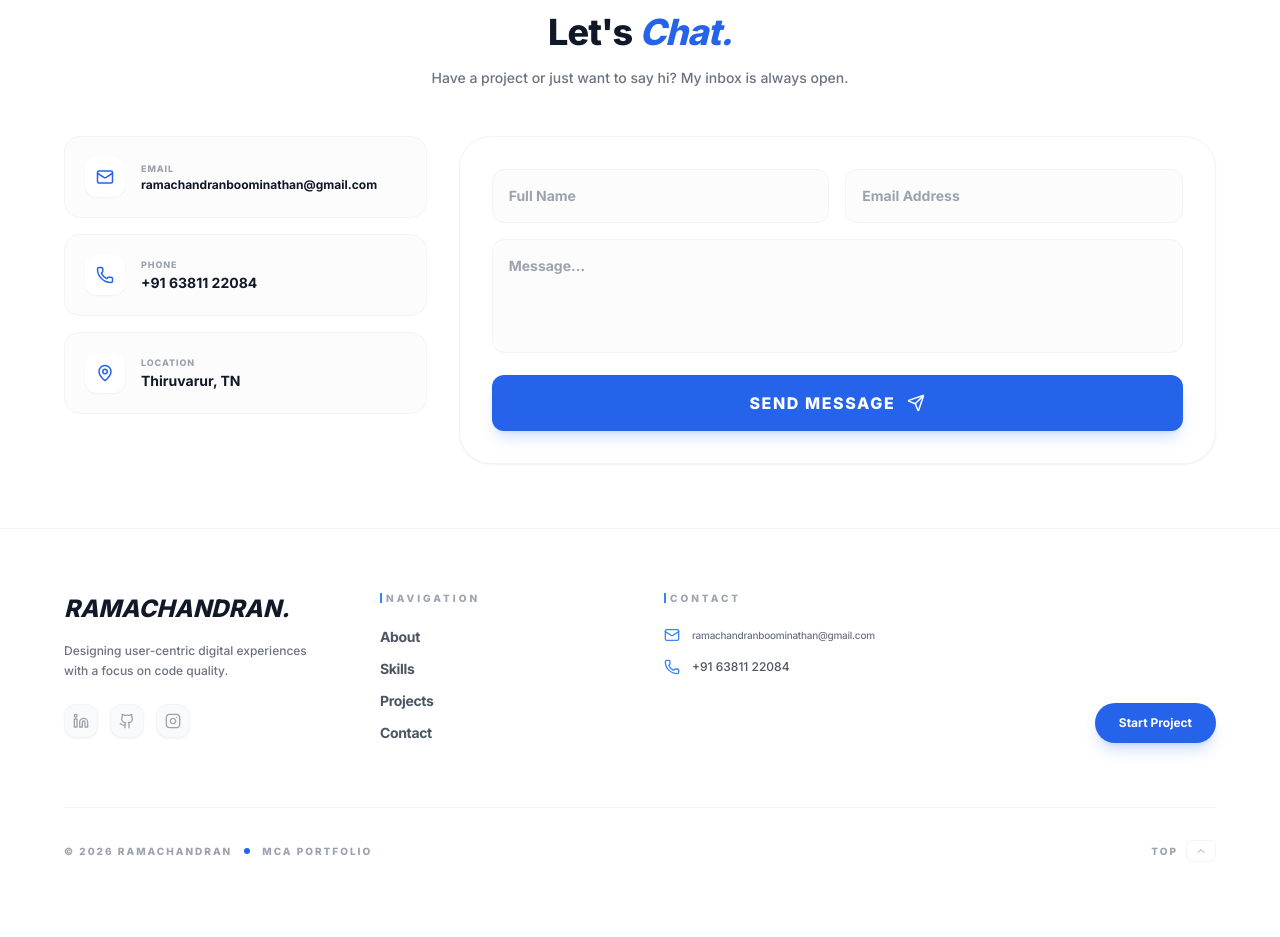
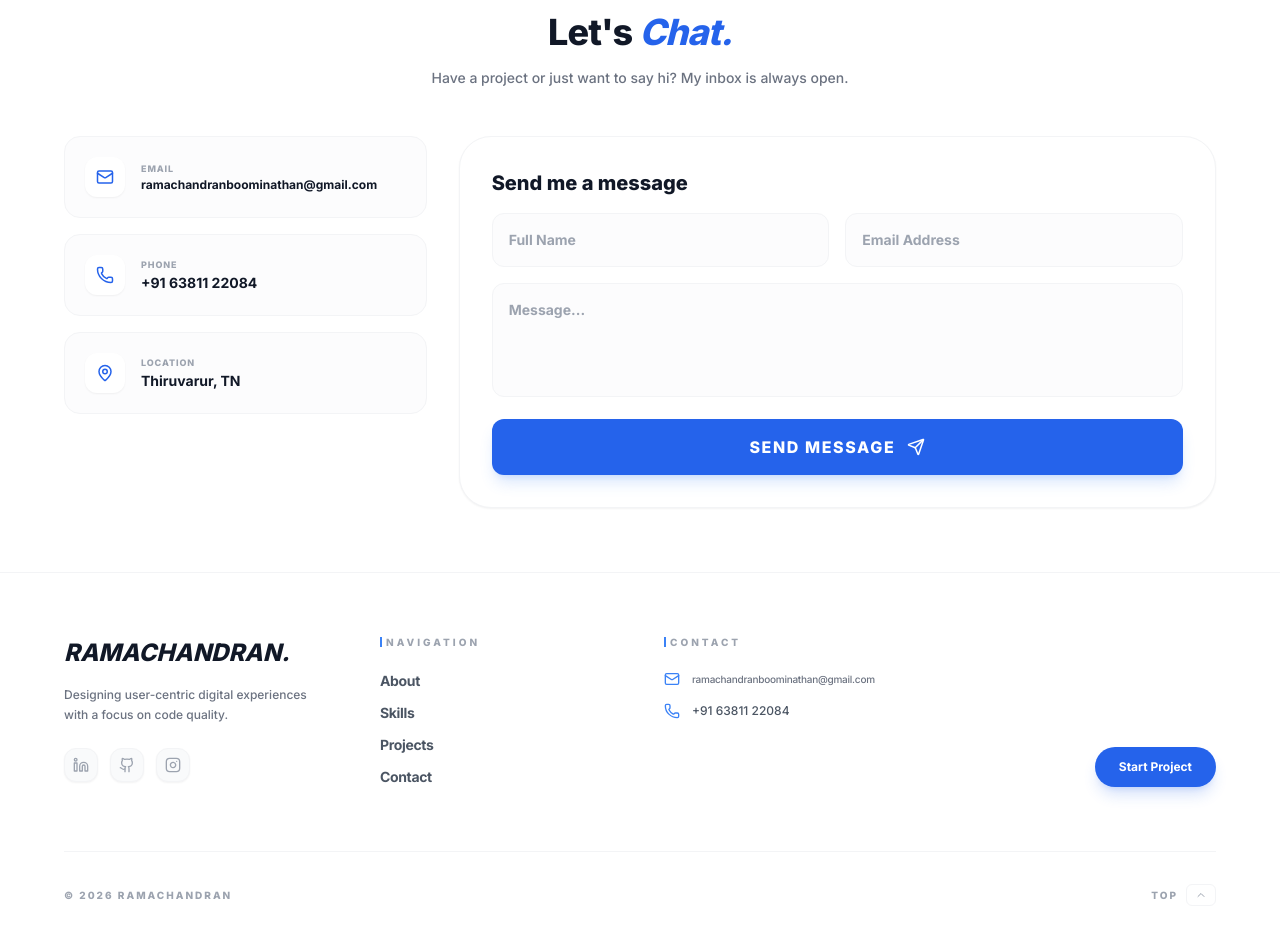
Before and after one commit to ramachandran0505/Portfolio, a React (Create React App) app: page / in a window 1280 px wide. Shown: the part 2540-3477 px from the top of the page. Before the commit the page ends 3434 px from the top, so only its background shows below. Built offline with nearby package versions, Linux system fonts and the light colour scheme.

Commit message:
Final polishing, debugging, and email integration

```diff
--- a/package.json
+++ b/package.json
@@ -3,6 +3,7 @@
   "version": "0.1.0",
   "private": true,
   "dependencies": {
+    "@emailjs/browser": "^4.4.1",
     "@testing-library/dom": "^10.4.1",
     "@testing-library/jest-dom": "^6.9.1",
     "@testing-library/react": "^16.3.2",
--- a/src/components/Contact.js
+++ b/src/components/Contact.js
@@ -1,16 +1,44 @@
-import React from 'react';
-import { Mail, Phone, MapPin, Send, MessageSquare } from 'lucide-react';
+import React, { useRef, useState } from 'react';
+import { Mail, Phone, MapPin, Send, MessageSquare, CheckCircle, XCircle } from 'lucide-react';
 import { userData } from '../data';
+import emailjs from '@emailjs/browser';
 
 const Contact = () => {
-  const [name, setName] = React.useState('');
-  const [email, setEmail] = React.useState('');
-  const [message, setMessage] = React.useState('');
+  const form = useRef();
+  const [isSending, setIsSending] = useState(false);
+  const [status, setStatus] = useState(null); // 'success', 'error', or null
 
-  const handleSubmit = (e) => {
+  const sendEmail = (e) => {
     e.preventDefault();
-    const mailtoLink = `mailto:${userData.contact.email}?subject=Portfolio Message from ${name}&body=${encodeURIComponent(message)}%0D%0A%0D%0AFrom: ${name} (${email})`;
-    window.location.href = mailtoLink;
+    setIsSending(true);
+    setStatus(null);
+
+    // Replace these placeholders with your EmailJS credentials
+    // You can get them by signing up at https://www.emailjs.com/
+    const SERVICE_ID = 'Rama9944'; // You will need to replace this
+    const TEMPLATE_ID = 'template_zug4s7t'; // You will need to replace this
+    const PUBLIC_KEY = 'CABMAH1m01zWG7d7j'; // You will need to replace this
+
+    emailjs.sendForm(
+      SERVICE_ID,
+      TEMPLATE_ID,
+      form.current,
+      PUBLIC_KEY
+    )
+      .then((result) => {
+        console.log(result.text);
+        setStatus('success');
+        setIsSending(false);
+        form.current.reset();
+        // Clear success message after 5 seconds
+        setTimeout(() => setStatus(null), 5000);
+      }, (error) => {
+        console.log(error.text);
+        setStatus('error');
+        setIsSending(false);
+        // Clear error message after 5 seconds
+        setTimeout(() => setStatus(null), 5000);
+      });
   };
 
   return (
@@ -64,38 +92,54 @@ const Contact = () => {
 
           {/* Form Column - Compact */}
           <div className="lg:col-span-2">
-            <form onSubmit={handleSubmit} className="bg-white dark:bg-gray-900 p-8 rounded-[2rem] border border-gray-100 dark:border-gray-800 shadow-sm space-y-4">
+            <form ref={form} onSubmit={sendEmail} className="bg-white dark:bg-gray-900 p-8 rounded-[2rem] border border-gray-100 dark:border-gray-800 shadow-sm space-y-4">
+              <div className="mb-2">
+                <h3 className="text-xl font-black text-gray-900 dark:text-white">Send me a message</h3>
+              </div>
               <div className="grid grid-cols-1 md:grid-cols-2 gap-4">
                 <input
                   type="text"
+                  name="name"
                   placeholder="Full Name"
                   required
-                  value={name}
-                  onChange={(e) => setName(e.target.value)}
                   className="w-full bg-gray-50/50 dark:bg-gray-800/50 border border-gray-100 dark:border-gray-700 p-4 rounded-xl focus:ring-2 focus:ring-primary-500 text-sm font-bold transition-all placeholder:text-gray-400"
                 />
                 <input
                   type="email"
+                  name="email"
                   placeholder="Email Address"
                   required
-                  value={email}
-                  onChange={(e) => setEmail(e.target.value)}
                   className="w-full bg-gray-50/50 dark:bg-gray-800/50 border border-gray-100 dark:border-gray-700 p-4 rounded-xl focus:ring-2 focus:ring-primary-500 text-sm font-bold transition-all placeholder:text-gray-400"
                 />
               </div>
               <textarea
+                name="message"
                 placeholder="Message..."
                 required
                 rows="4"
-                value={message}
-                onChange={(e) => setMessage(e.target.value)}
                 className="w-full bg-gray-50/50 dark:bg-gray-800/50 border border-gray-100 dark:border-gray-700 p-4 rounded-xl focus:ring-2 focus:ring-primary-500 text-sm font-bold transition-all placeholder:text-gray-400 resize-none"
               ></textarea>
+
+              {status === 'success' && (
+                <div className="flex items-center gap-2 text-green-600 bg-green-50 dark:bg-green-900/20 p-3 rounded-lg border border-green-100 dark:border-green-800 animate-in fade-in slide-in-from-top-2">
+                  <CheckCircle size={18} />
+                  <span className="text-xs font-bold">Message sent correctly! I'll get back to you soon.</span>
+                </div>
+              )}
+
+              {status === 'error' && (
+                <div className="flex items-center gap-2 text-red-600 bg-red-50 dark:bg-red-900/20 p-3 rounded-lg border border-red-100 dark:border-red-800 animate-in fade-in slide-in-from-top-2">
+                  <XCircle size={18} />
+                  <span className="text-xs font-bold">Oops! Something went wrong. Please try again.</span>
+                </div>
+              )}
+
               <button
                 type="submit"
-                className="w-full bg-primary-600 hover:bg-primary-700 text-white font-black py-4 rounded-xl shadow-lg shadow-primary-500/20 transition-all flex items-center justify-center gap-3 uppercase tracking-widest hover:scale-[1.01] active:scale-[0.99]"
+                disabled={isSending}
+                className={`w-full ${isSending ? 'bg-gray-400 cursor-not-allowed' : 'bg-primary-600 hover:bg-primary-700'} text-white font-black py-4 rounded-xl shadow-lg shadow-primary-500/20 transition-all flex items-center justify-center gap-3 uppercase tracking-widest hover:scale-[1.01] active:scale-[0.99]`}
               >
-                Send Message <Send size={18} />
+                {isSending ? 'Sending...' : 'Send Message'} <Send size={18} className={isSending ? 'animate-pulse' : ''} />
               </button>
             </form>
           </div>
--- a/src/components/Footer.js
+++ b/src/components/Footer.js
@@ -88,8 +88,6 @@ const Footer = () => {
         <div className="pt-8 border-t border-gray-100 dark:border-gray-800 flex flex-col md:flex-row justify-between items-center gap-6">
           <div className="flex items-center gap-3 text-[10px] font-black uppercase tracking-[0.2em] text-gray-400">
             <span>&copy; {new Date().getFullYear()} {userData.name}</span>
-            <span className="w-1.5 h-1.5 bg-primary-600 rounded-full"></span>
-            <span>MCA Portfolio</span>
           </div>
 
           <button
--- a/src/components/Skills.js
+++ b/src/components/Skills.js
@@ -16,7 +16,7 @@ const Skills = () => {
     <section id="skills" className="bg-white dark:bg-gray-950 py-16 px-6">
       <div className="max-w-6xl mx-auto">
         <div className="text-center mb-12">
-          <h3 className="text-[10px] font-black uppercase tracking-widest text-primary-600 mb-2 px-3 py-1 bg-primary-100 dark:bg-primary-900/30 inline-block rounded-full"> Expertise</h3>
+          <h3 className="text-[10px] font-black uppercase tracking-widest text-primary-600 mb-2 px-3 py-1 bg-primary-100 dark:bg-primary-900/30 inline-block rounded-full">Expertise</h3>
           <h2 className="text-3xl font-black tracking-tight">Technical Skills</h2>
         </div>
         <div className="grid grid-cols-1 md:grid-cols-2 lg:grid-cols-4 gap-6">
--- a/src/data.js
+++ b/src/data.js
@@ -20,7 +20,7 @@ export const userData = {
       github: "https://github.com/ramachandran0505/skmcart"
     },
     {
-      title: "Ticket Management S ystem (TMS)",
+      title: "Ticket Management System (TMS)",
       description: "A responsive Ticket Management System built using React, Node.js, and MongoDB. This application allows users to create, track, and manage support tickets efficiently.",
       techStack: ["React", "Node.js", "MongoDB"],
       image: "/tms.jpg",
--- a/src/index.css
+++ b/src/index.css
@@ -4,6 +4,10 @@
 
 @layer base {
   /* Hide scrollbar for all browsers */
+  html {
+    scroll-behavior: smooth;
+  }
+
   html, body {
     -ms-overflow-style: none;  /* IE and Edge */
     scrollbar-width: none;  /* Firefox */
```
Also changed, not shown: 1 other file (tests, documents, lock files or other folders).
